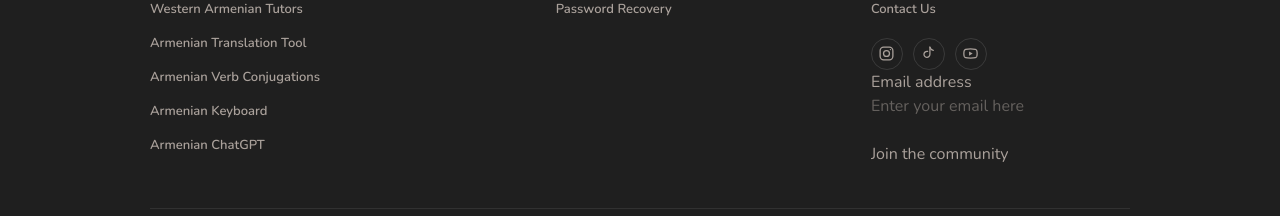
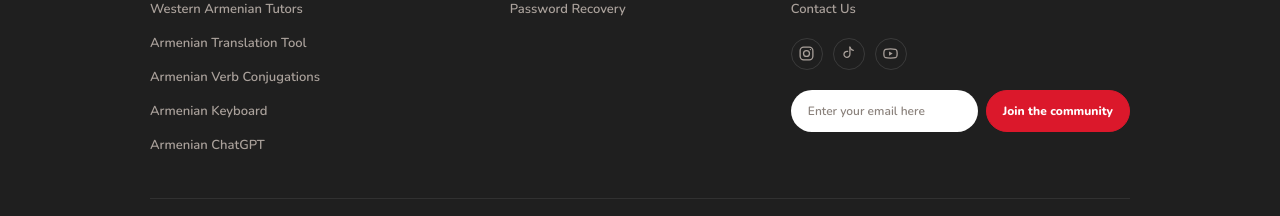
Before and after one commit to elleynote/word-conjugation, a Next.js app: page / in a window 1280 px wide. Shown: the part 1826-2042 px from the top of the page. Built offline with nearby package versions, Linux system fonts and the light colour scheme.

Commit message:
style: match footer signup to TUN theme

```diff
--- a/src/components/Footer.module.css
+++ b/src/components/Footer.module.css
@@ -119,6 +119,85 @@
   stroke: none;
 }
 
+.signupForm {
+  display: flex;
+  align-items: center;
+  gap: 8px;
+  width: min(100%, 360px);
+  margin-top: 20px;
+}
+
+.signupInput,
+.signupButton {
+  min-height: 42px;
+  border-radius: 999px;
+  font: inherit;
+}
+
+.signupInput {
+  min-width: 0;
+  flex: 1 1 auto;
+  padding: 0 16px;
+  border: 1px solid rgba(255, 255, 255, 0.16);
+  outline: none;
+  background: #ffffff;
+  color: #1f1f1f;
+  font-size: 12px;
+  font-weight: 600;
+  transition: border-color 160ms ease, box-shadow 160ms ease;
+}
+
+.signupInput::placeholder {
+  color: #8a817b;
+  opacity: 1;
+}
+
+.signupInput:focus {
+  border-color: var(--brand-primary);
+  box-shadow: 0 0 0 3px color-mix(in srgb, var(--brand-primary) 20%, transparent);
+}
+
+.signupButton {
+  flex: 0 0 auto;
+  padding: 0 16px;
+  border: 1px solid var(--brand-primary);
+  background: var(--brand-primary);
+  color: #ffffff;
+  cursor: pointer;
+  font-size: 12px;
+  line-height: 1;
+  font-weight: 800;
+  white-space: nowrap;
+  transition: transform 160ms ease, background 160ms ease, border-color 160ms ease;
+}
+
+.signupButton:hover,
+.signupButton:focus-visible {
+  background: var(--brand-primary-dark);
+  border-color: var(--brand-primary-dark);
+}
+
+.signupButton:active {
+  transform: translateY(1px);
+}
+
+.honeypot {
+  position: absolute;
+  left: -5000px;
+}
+
+.srOnly {
+  position: absolute;
+  width: 1px;
+  height: 1px;
+  padding: 0;
+  margin: -1px;
+  overflow: hidden;
+  clip: rect(0, 0, 0, 0);
+  white-space: nowrap;
+  border: 0;
+}
+
 .copyright {
   width: min(100%, 980px);
   margin: 42px auto 0;
@@ -186,9 +265,26 @@
     margin-top: 16px;
   }
 
+  .signupForm {
+    width: min(100%, 390px);
+    margin-top: 18px;
+  }
+
   .copyright {
     margin-top: 34px;
     padding-top: 16px;
     font-size: 11px;
   }
 }
+
+@media (max-width: 420px) {
+  .signupForm {
+    flex-direction: column;
+    align-items: stretch;
+  }
+
+  .signupInput,
+  .signupButton {
+    width: 100%;
+  }
+}
```
